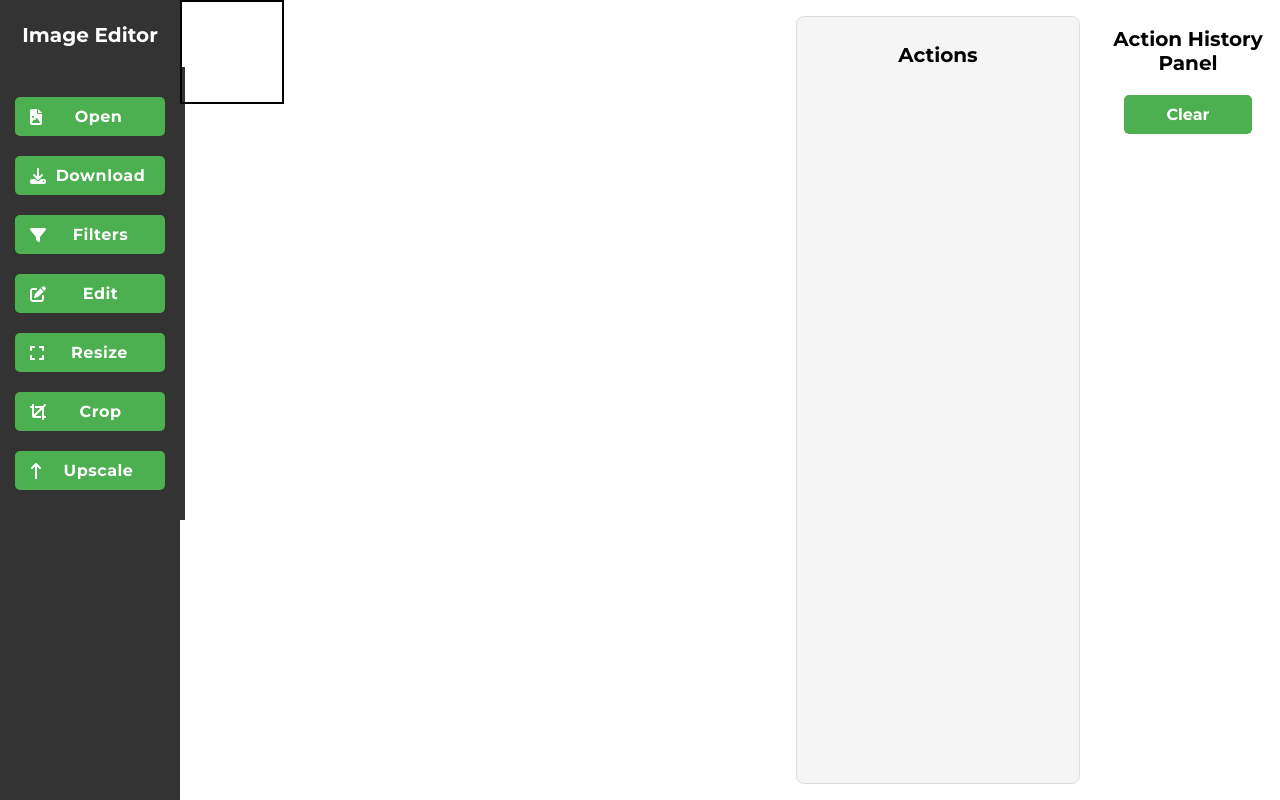
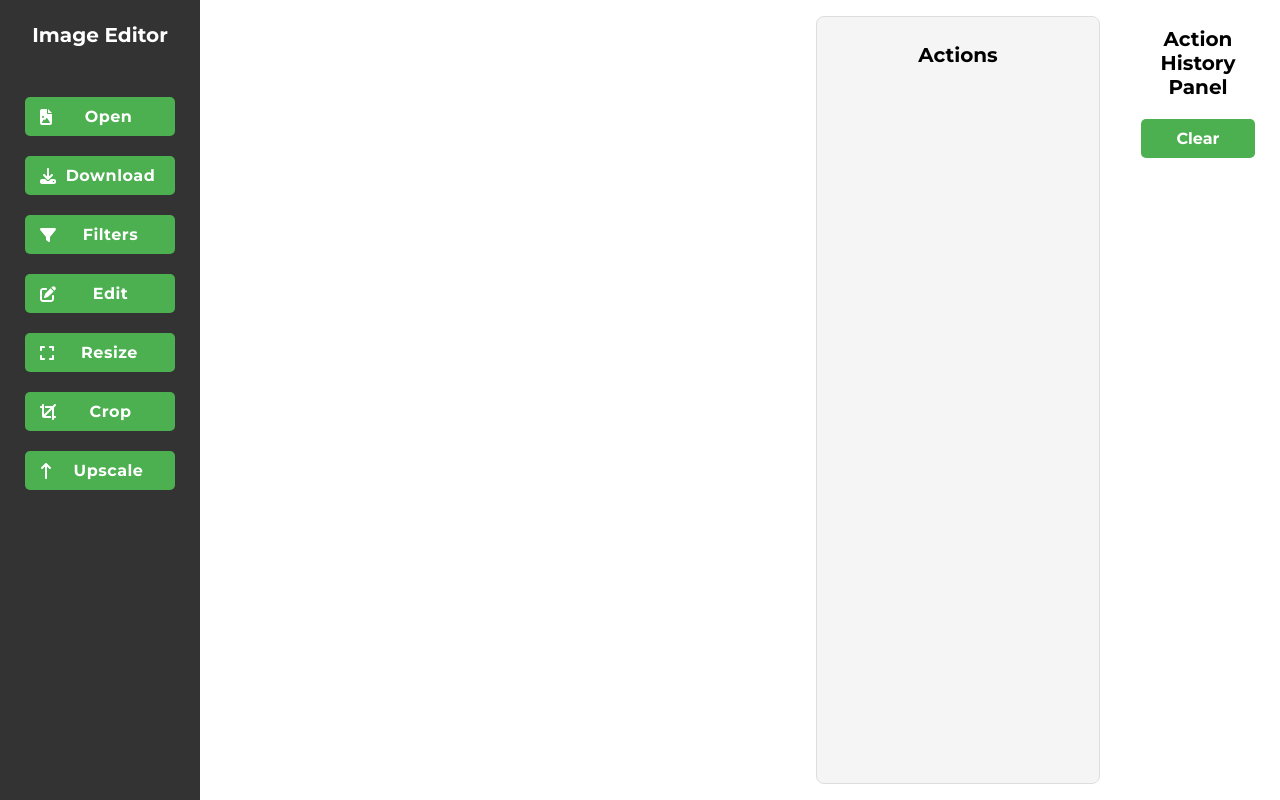
Before and after one commit to DavidTalevski/image-editor, a React (Create React App) app in the folder image-editor/: page / in a window 1280 px wide. Built offline with nearby package versions, Linux system fonts and the light colour scheme.

Commit message:
Fixed canvas size and removed border

```diff
--- a/image-editor/src/css/canvas.css
+++ b/image-editor/src/css/canvas.css
@@ -1,8 +1,3 @@
-.canvas-container {
-    border: 2px solid #000000;
-    transition: border-color 0.3s ease-in-out;
-}
-
 .loading-container {
   position: absolute;
   top: 0;
@@ -30,6 +25,7 @@
     position: relative;
     min-width: 600px;
     min-height: 600px;
+    width: 60%;
     height: 100%;
     overflow: hidden;
 }
--- a/image-editor/src/css/tabs.css
+++ b/image-editor/src/css/tabs.css
@@ -9,7 +9,7 @@
 .tab-container {
   display: flex;
   width: 10%;
-  min-width: 180px;
+  min-width: 200px;
   flex-direction: column;
   align-items: center;
   background-color: #333;
--- a/image-editor/src/js/components/canvasComponent/canvasComponent.js
+++ b/image-editor/src/js/components/canvasComponent/canvasComponent.js
@@ -13,7 +13,6 @@ const CanvasComponent = React.forwardRef((props, ref) => {
             }}
             width={"100%"}
             height={"100%"}
-            className="canvas-container"
             style={{
                 position: "relative",
                 top: 0,
```
